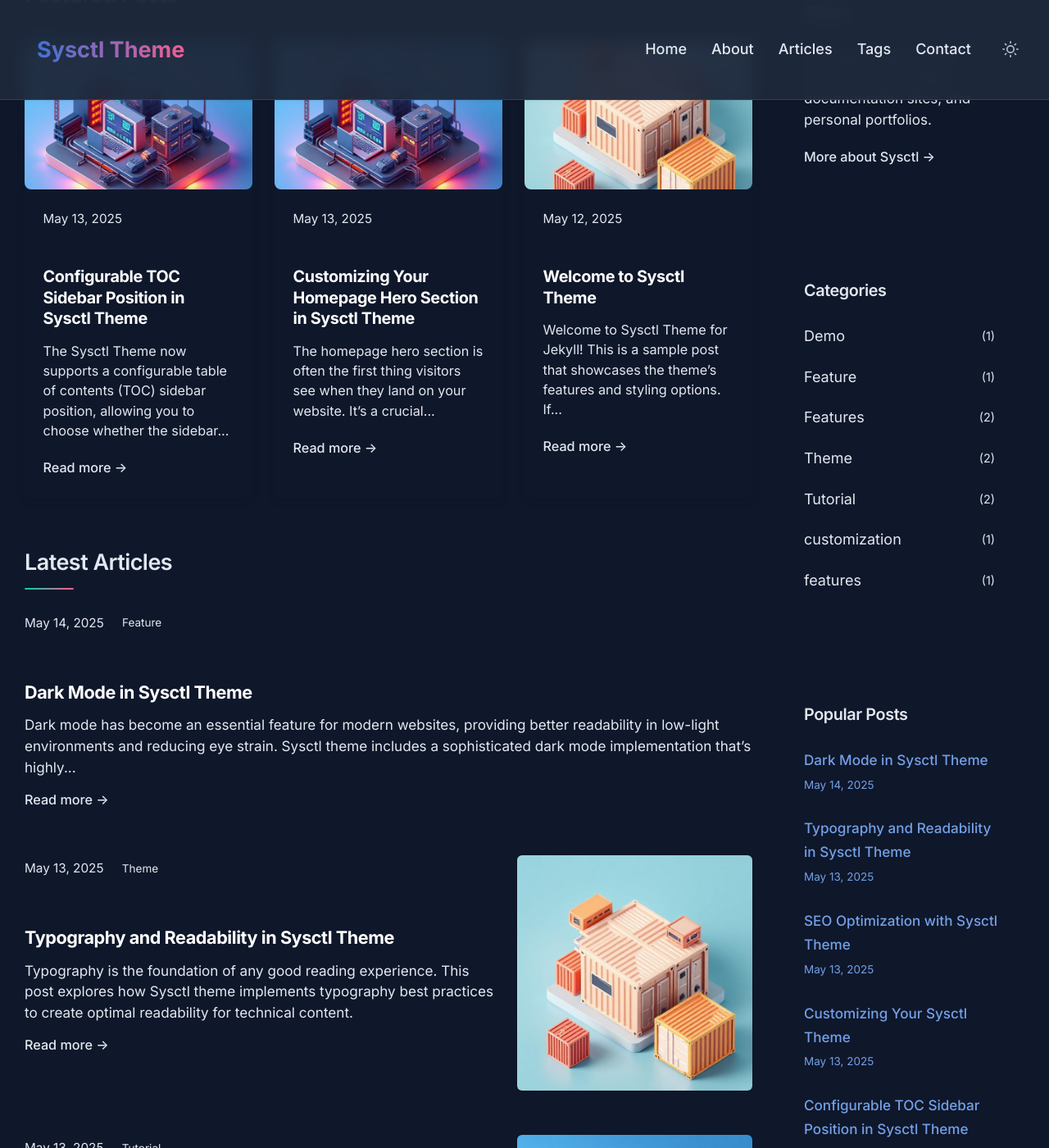
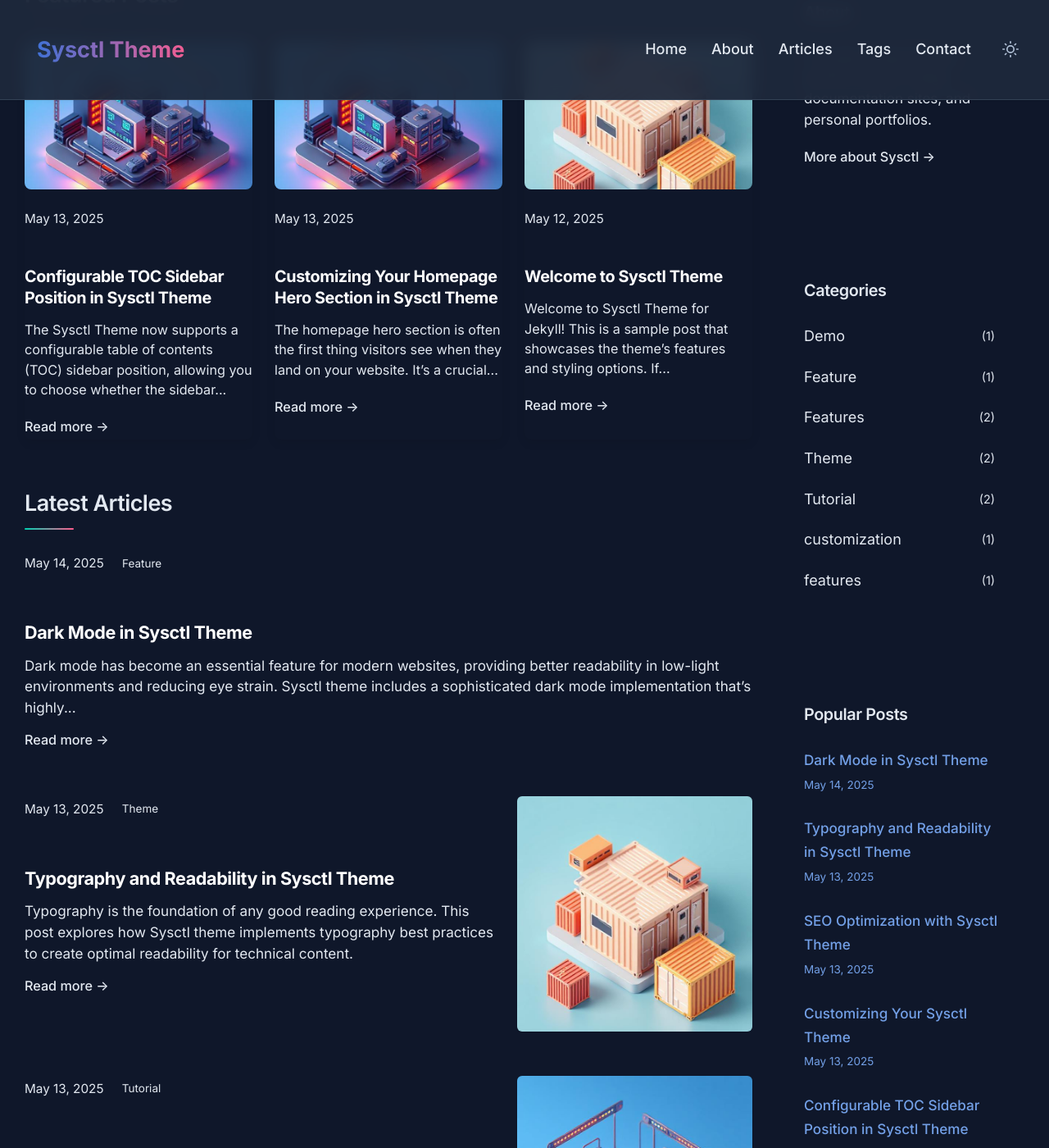
Before and after one commit to awcodify/sysctl-theme, a Jekyll site: the page built from index.html, in a window 1280 px wide and 1400 px high, scrolled down 960 px. Shown: the whole window at 82% size. Built offline with Jekyll 4.4.1, drawn with Linux system fonts in a browser that asks for light colours; the list of posts is cut into pages by our own code.

Commit message:
Adjust padding for card content: change padding to padding-top for better layout consistency

```diff
--- a/_sass/components/_homepage.scss
+++ b/_sass/components/_homepage.scss
@@ -238,7 +238,7 @@
       }
 
       .card-content {
-        padding: 1.25rem;
+        padding-top: 1.25rem;
 
         .card-meta {
           display: block;
```
